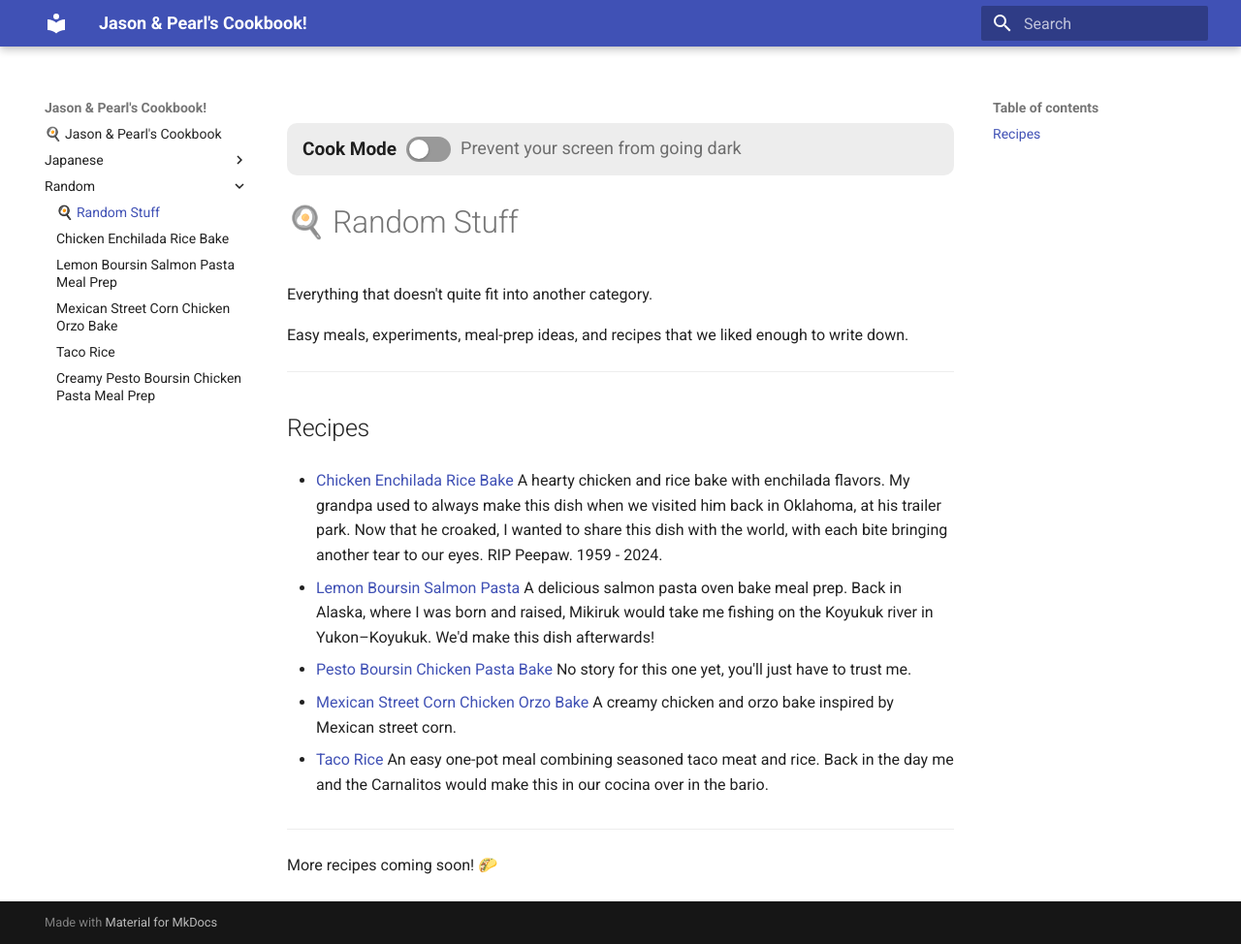
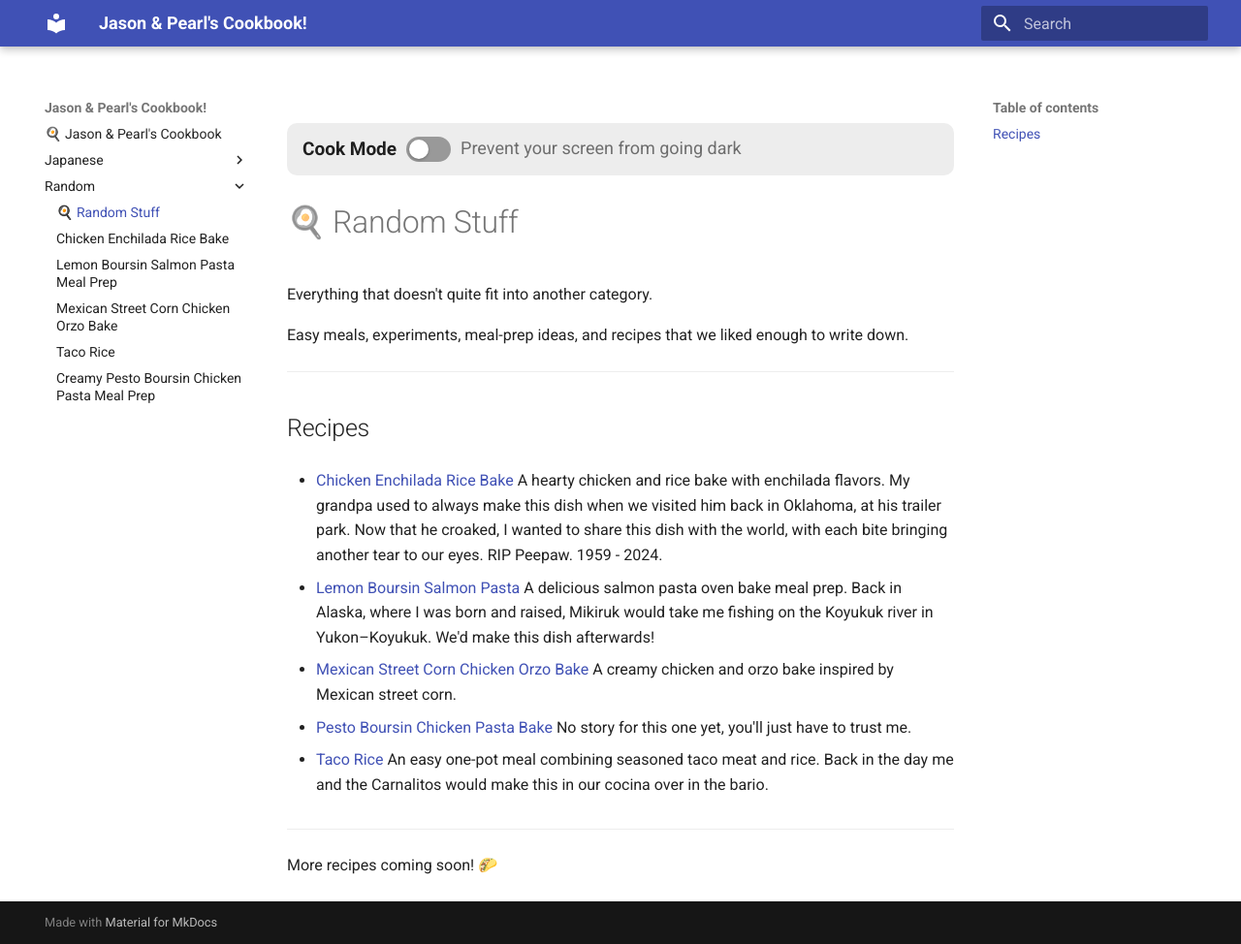
Before and after one commit to glerk/my-cookbook, an MkDocs documentation site: the page built from docs/Random/index.md, in a window 1280 px wide and 974 px high. Shown: the whole window at 97% size. Built offline with MkDocs 1.6.1 and Material for MkDocs 9.7.7, drawn with Linux system fonts in a browser that asks for light colours.

```diff
--- a/docs/Random/index.md
+++ b/docs/Random/index.md
@@ -15,11 +15,11 @@ Easy meals, experiments, meal-prep ideas, and recipes that we liked enough to wr
 - [Lemon Boursin Salmon Pasta](lemon-boursin-salmon-pasta.md)
   A delicious salmon pasta oven bake meal prep. Back in Alaska, where I was born and raised, Mikiruk would take me fishing on the Koyukuk river in Yukon–Koyukuk. We'd make this dish afterwards!
 
+- [Mexican Street Corn Chicken Orzo Bake](mexican-street-corn-chicken-orzo-bake.md)
+  A creamy chicken and orzo bake inspired by Mexican street corn.
+
 - [Pesto Boursin Chicken Pasta Bake](pesto-boursin-chicken-pasta.md)
   No story for this one yet, you'll just have to trust me.
-
-- [Mexican Street Corn Chicken Orzo Bake](mexican-street-corn-chicken-orzo-bake.md)
-  A creamy chicken and orzo bake inspired by Mexican street corn.
 
 - [Taco Rice](one-pot-taco-rice.md)
   An easy one-pot meal combining seasoned taco meat and rice. Back in the day me and the Carnalitos would make this in our cocina over in the bario.
```
